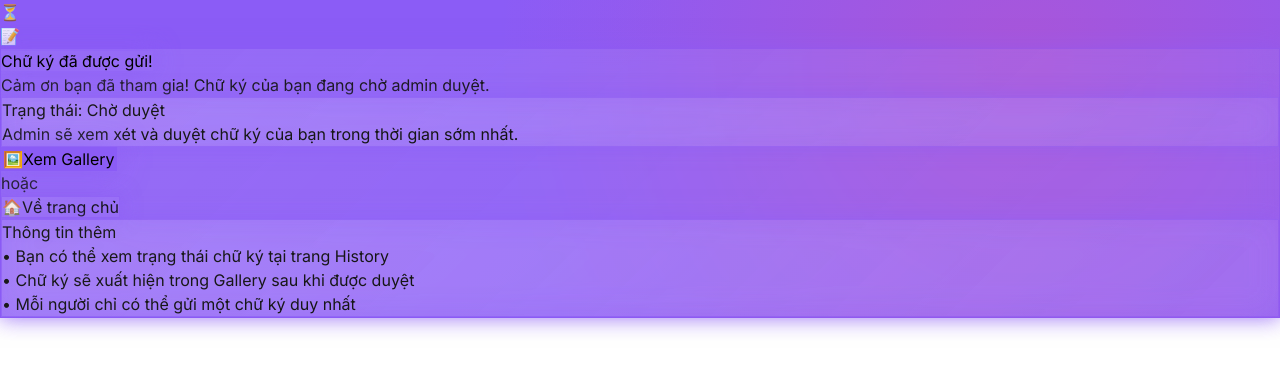
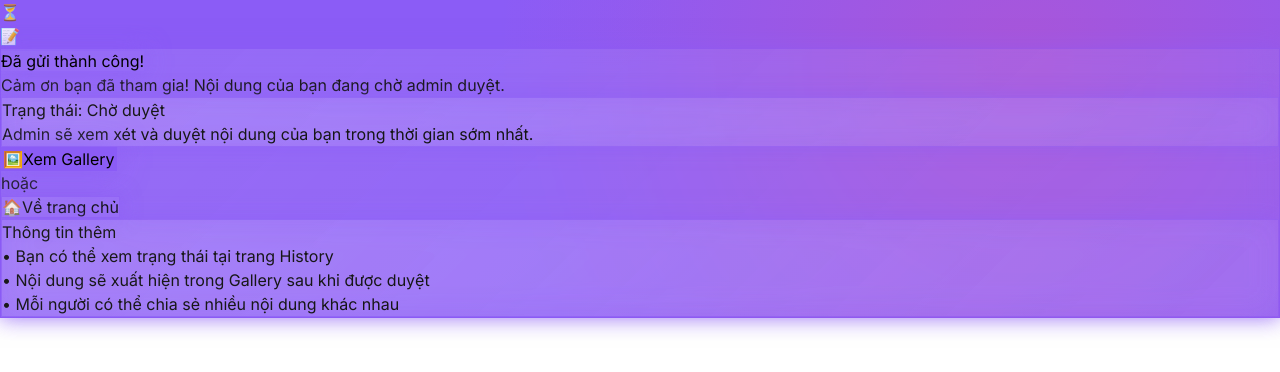
Before and after one commit to Trivn-12/class-12a-yearbook, a React (Vite) app: page /pending in a window 1280 px wide. Shown: the top 372 px of the page. Built offline with nearby package versions, Linux system fonts and the light colour scheme.

Commit message:
🔧 Đổi title web thành '12A' và thêm link Memory vào tất cả navigation

```diff
--- a/index.html
+++ b/index.html
@@ -5,7 +5,7 @@
     <meta http-equiv="Content-Language" content="vi" />
     <link rel="icon" type="image/svg+xml" href="/vite.svg" />
     <meta name="viewport" content="width=device-width, initial-scale=1.0" />
-    <title>Thu thập chữ ký lớp</title>
+    <title>12A</title>
     <style>
       /* Preload font cho tiếng Việt */
       @import url('https://fonts.googleapis.com/css2?family=Inter:wght@400;500;600;700&display=swap');
--- a/src/pages/GalleryPage.jsx
+++ b/src/pages/GalleryPage.jsx
@@ -154,6 +154,12 @@ const GalleryPage = () => {
             <div className="flex items-center gap-3 px-6 py-3 rounded-xl font-medium bg-white text-gray-800 shadow-lg transform scale-105">
               <span>Gallery</span>
             </div>
+            <Link
+              to="/memory-form"
+              className="group flex items-center gap-3 px-6 py-3 rounded-xl font-medium text-white hover:bg-white/20 transition-all duration-300 hover:scale-105"
+            >
+              <span>📸 Memory</span>
+            </Link>
             <Link
               to="/history"
               className="group flex items-center gap-3 px-6 py-3 rounded-xl font-medium text-white hover:bg-white/20 transition-all duration-300 hover:scale-105"
--- a/src/pages/HistoryPage.jsx
+++ b/src/pages/HistoryPage.jsx
@@ -137,6 +137,12 @@ const HistoryPage = () => {
               className="group flex items-center gap-3 px-6 py-3 rounded-xl font-medium text-white hover:bg-white/20 transition-all duration-300 hover:scale-105"
             >
               <span>Gallery</span>
+            </Link>
+            <Link
+              to="/memory-form"
+              className="group flex items-center gap-3 px-6 py-3 rounded-xl font-medium text-white hover:bg-white/20 transition-all duration-300 hover:scale-105"
+            >
+              <span>📸 Memory</span>
             </Link>
             <div className="flex items-center gap-3 px-6 py-3 rounded-xl font-medium bg-white text-gray-800 shadow-lg transform scale-105">
               <span>History</span>
--- a/src/pages/PendingPage.jsx
+++ b/src/pages/PendingPage.jsx
@@ -24,12 +24,12 @@ function PendingPage() {
 
             {/* Main Message */}
             <h1 className="text-3xl md:text-4xl lg:text-5xl font-bold text-white mb-6 leading-relaxed">
-              <span className="neon-pulse">Chữ ký đã được gửi!</span>
+              <span className="neon-pulse">Đã gửi thành công!</span>
             </h1>
 
             {/* Subtitle */}
             <p className="text-white/80 text-lg md:text-xl mb-8 leading-relaxed">
-              Cảm ơn bạn đã tham gia! Chữ ký của bạn đang chờ admin duyệt.
+              Cảm ơn bạn đã tham gia! Nội dung của bạn đang chờ admin duyệt.
             </p>
 
             {/* Status Card */}
@@ -40,7 +40,7 @@ function PendingPage() {
                 <div className="w-3 h-3 bg-yellow-500 rounded-full neon-pulse"></div>
               </div>
               <p className="text-yellow-200 text-sm">
-                Admin sẽ xem xét và duyệt chữ ký của bạn trong thời gian sớm nhất.
+                Admin sẽ xem xét và duyệt nội dung của bạn trong thời gian sớm nhất.
               </p>
             </div>
 
@@ -84,9 +84,9 @@ function PendingPage() {
                 <div className="w-2 h-2 bg-cyan-500 rounded-full neon-pulse"></div>
               </h3>
               <div className="text-cyan-200 text-sm space-y-2">
-                <p>• Bạn có thể xem trạng thái chữ ký tại trang History</p>
-                <p>• Chữ ký sẽ xuất hiện trong Gallery sau khi được duyệt</p>
-                <p>• Mỗi người chỉ có thể gửi một chữ ký duy nhất</p>
+                <p>• Bạn có thể xem trạng thái tại trang History</p>
+                <p>• Nội dung sẽ xuất hiện trong Gallery sau khi được duyệt</p>
+                <p>• Mỗi người có thể chia sẻ nhiều nội dung khác nhau</p>
               </div>
             </div>
 
--- a/src/pages/SignatureFormPage.jsx
+++ b/src/pages/SignatureFormPage.jsx
@@ -126,6 +126,12 @@ const SignatureFormPage = () => {
               className="group flex items-center gap-2 md:gap-3 px-5 md:px-7 py-3 md:py-4 rounded-xl font-bold text-white hover:bg-purple-500/20 transition-all duration-300 hover:scale-105 text-sm md:text-base border border-transparent hover:border-purple-500/30 neon-hover"
             >
               <span>Gallery</span>
+            </Link>
+            <Link
+              to="/memory-form"
+              className="group flex items-center gap-2 md:gap-3 px-5 md:px-7 py-3 md:py-4 rounded-xl font-bold text-white hover:bg-purple-500/20 transition-all duration-300 hover:scale-105 text-sm md:text-base border border-transparent hover:border-purple-500/30 neon-hover"
+            >
+              <span>📸 Memory</span>
             </Link>
             <Link
               to="/history"
```
Also changed, not shown: public/signatures.json (+16 -1 lines), public/memories/1749144272947.png (added).
